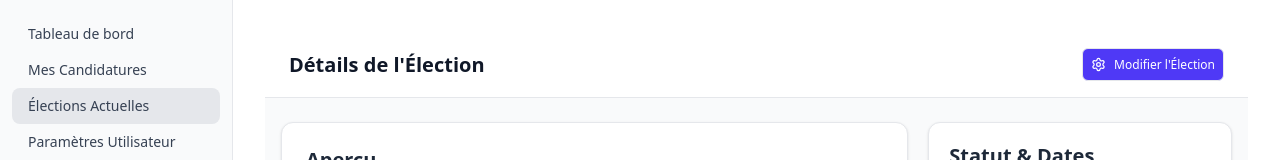
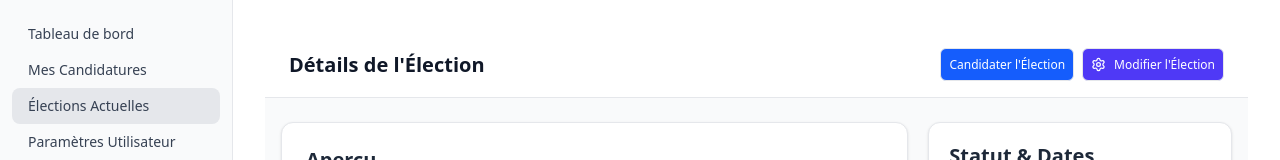
Before and after one commit to Mannau95/Frontend-API-VOTE, a React (Vite) app: page /electeur/elections/1/take in a window 1280 px wide. Shown: the top 160 px of the page. Built offline with nearby package versions, Linux system fonts and the light colour scheme; no server answers; sample sign-in values are in the browser's storage.

Commit message:
feat: add candidature taking form

```diff
--- a/src/App.jsx
+++ b/src/App.jsx
@@ -23,6 +23,7 @@ import AccueilSuperviseur from "./pages/AccueilSuperviseur.jsx";
 import DetailsVoteAdmin from "./pages/AdministrationElection/DetailsVoteAdmin.jsx";
 import ElectionDetailPage from "./pages/election/ElectionDetailPage.jsx";
 import VotePage from "./pages/vote/VotePage.jsx";
+import CandidatureFormPage from "./pages/Candidatures/CandidatureFormPage.jsx";
 
 export default function App() {
   return (
@@ -49,6 +50,7 @@ export default function App() {
             <Route path="/electeur" element={<DashboardElector />}>
               <Route index element={<AccueilElecteur />} />
               <Route path="candidatures/" element={<MesCandidatures />} />
+              <Route path="candidatures/postuler" element={<CandidatureFormPage />} />
               <Route path="candidatures/:candidatureId" element={<CandidatureDetail />} />
               <Route path="elections/" element={<ElectionsActuellesElecteur />} />
               <Route path="elections/:electionId/take" element={<ElectionDetailPage />} />
--- /dev/null
+++ b/src/constants/urls.js
@@ -0,0 +1,8 @@
+
+// superviseur
+export const SUPERVISOR_DASHBOARD = '/supervision'
+// export  const CREATE_ELECTION_URL = SUPERVISOR_DASHBOARD + '/election/create';
+
+//electeur
+export const ELECTEUR_DASHBOARD = '/electeur'
+export const CANDIDATE_TO_ELECTION = ELECTEUR_DASHBOARD + '/candidatures/postuler'
--- a/src/pages/Candidatures/CandidatureFormPage.jsx
+++ b/src/pages/Candidatures/CandidatureFormPage.jsx
@@ -58,7 +58,7 @@ export default function CandidatureFormPage() {
                         />
                         <TextInput
                             label="Numéro de Téléphone"
-                            placeholder="+33 6 00 00 00 00"
+                            placeholder="+229 01 00 00 00 00"
                             hint="Votre numéro de téléphone, y compris l'indicatif du pays, pour toute communication urgente."
                             error={errors.telephone?.message}
                             registration={register("telephone", { required: "Le numéro de téléphone est requis." })}
--- a/src/pages/election/ElectionDetailPage.jsx
+++ b/src/pages/election/ElectionDetailPage.jsx
@@ -3,6 +3,10 @@ import { Settings } from "lucide-react";
 import {ElectionOverview, VotingRules} from "./ElectionOverview.jsx";
 import {ActivityLog, ParticipantsTable} from "./ElectionParticipant.jsx";
 import {StatusSidebar} from "./StatusSidebar.jsx";
+import Button from "../../Components/ui/Button.jsx";
+import {useState} from "react";
+import {useNavigate} from "react-router-dom";
+import {CANDIDATE_TO_ELECTION} from "../../constants/urls.js";
 
 // ── Données de démonstration ──────────────────────────────────────────────────
 const ELECTION = {
@@ -43,15 +47,28 @@ const ACTIVITIES = [
 // ─────────────────────────────────────────────────────────────────────────────
 
 export default function ElectionDetailPage() {
+    const navigate = useNavigate();
+    const [isCandidateModal, setIsCandidateModal] = useState(false);
+    const openCandidateModal = () => {
+        // setIsCandidateModal(true)
+        navigate(CANDIDATE_TO_ELECTION)
+    };
+    const closeCandidateModal = () => setIsCandidateModal(false);
+
     return (
         <div className="min-h-screen bg-gray-50 font-sans">
             {/* Header */}
             <div className="bg-white border-b border-gray-200 px-6 py-4 flex items-center justify-between">
                 <h1 className="text-xl font-bold text-gray-900">Détails de l'Élection</h1>
-                <button className="inline-flex items-center gap-2 bg-indigo-600 hover:bg-indigo-700 text-white text-sm font-medium px-4 py-2 rounded-lg transition-colors">
-                    <Settings size={15} />
-                    Modifier l'Élection
-                </button>
+                <div className="flex items-center gap-2">
+                    <Button className="inline-flex items-center gap-2 bg-blue-600 hover:bg-blue-700 text-white " onClick={() => openCandidateModal()}>
+                        Candidater l'Élection
+                    </Button>
+                    <Button className="inline-flex items-center gap-2 bg-indigo-600 hover:bg-indigo-700 text-white text-sm font-medium px-4 py-2 rounded-lg transition-colors">
+                        <Settings size={15} />
+                        Modifier l'Élection
+                    </Button>
+                </div>
             </div>
 
             {/* Body */}
@@ -81,6 +98,8 @@ export default function ElectionDetailPage() {
                 </div>
 
             </div>
+
+            {/*MODAL*/}
         </div>
     );
 }
```
